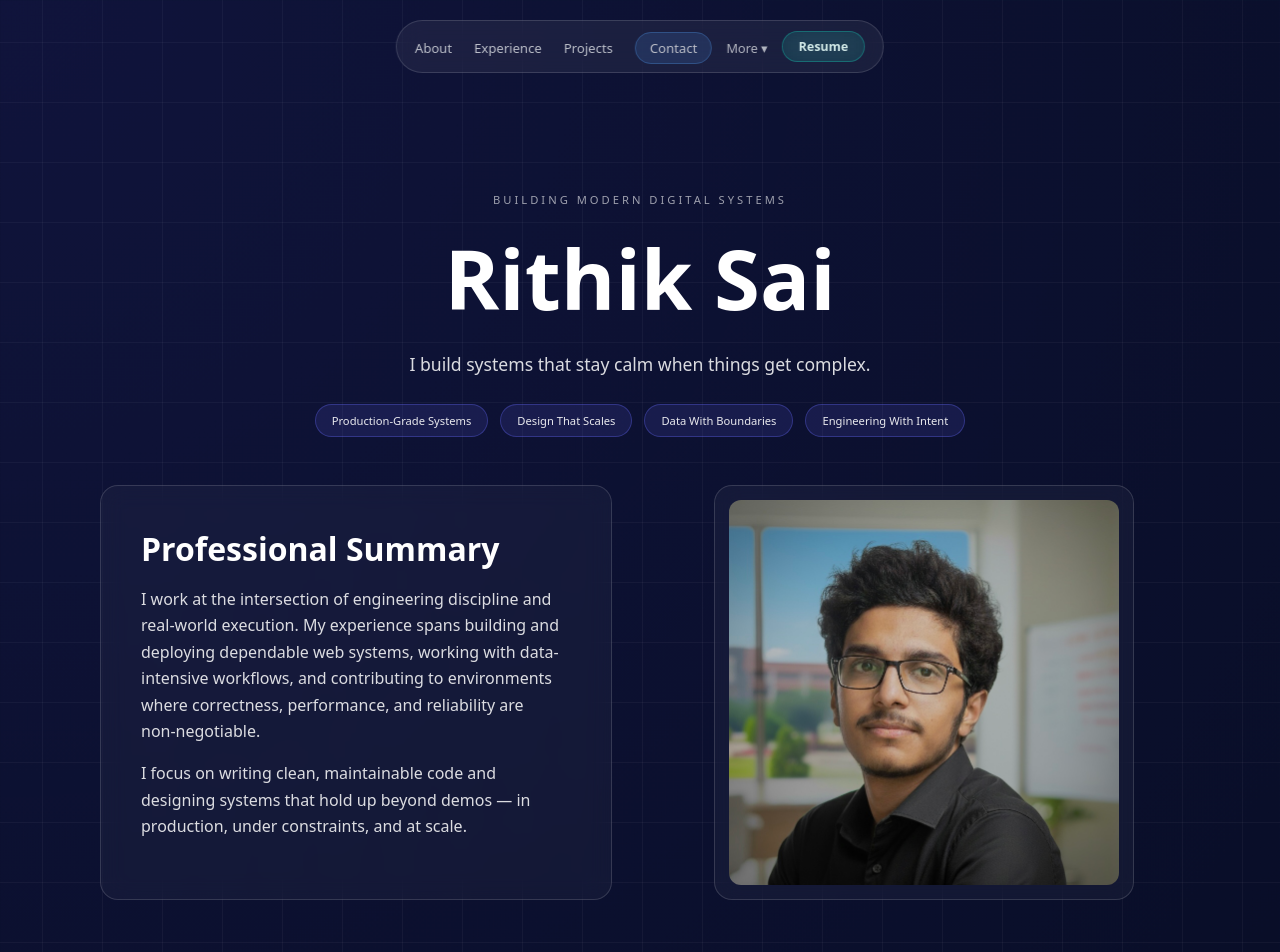
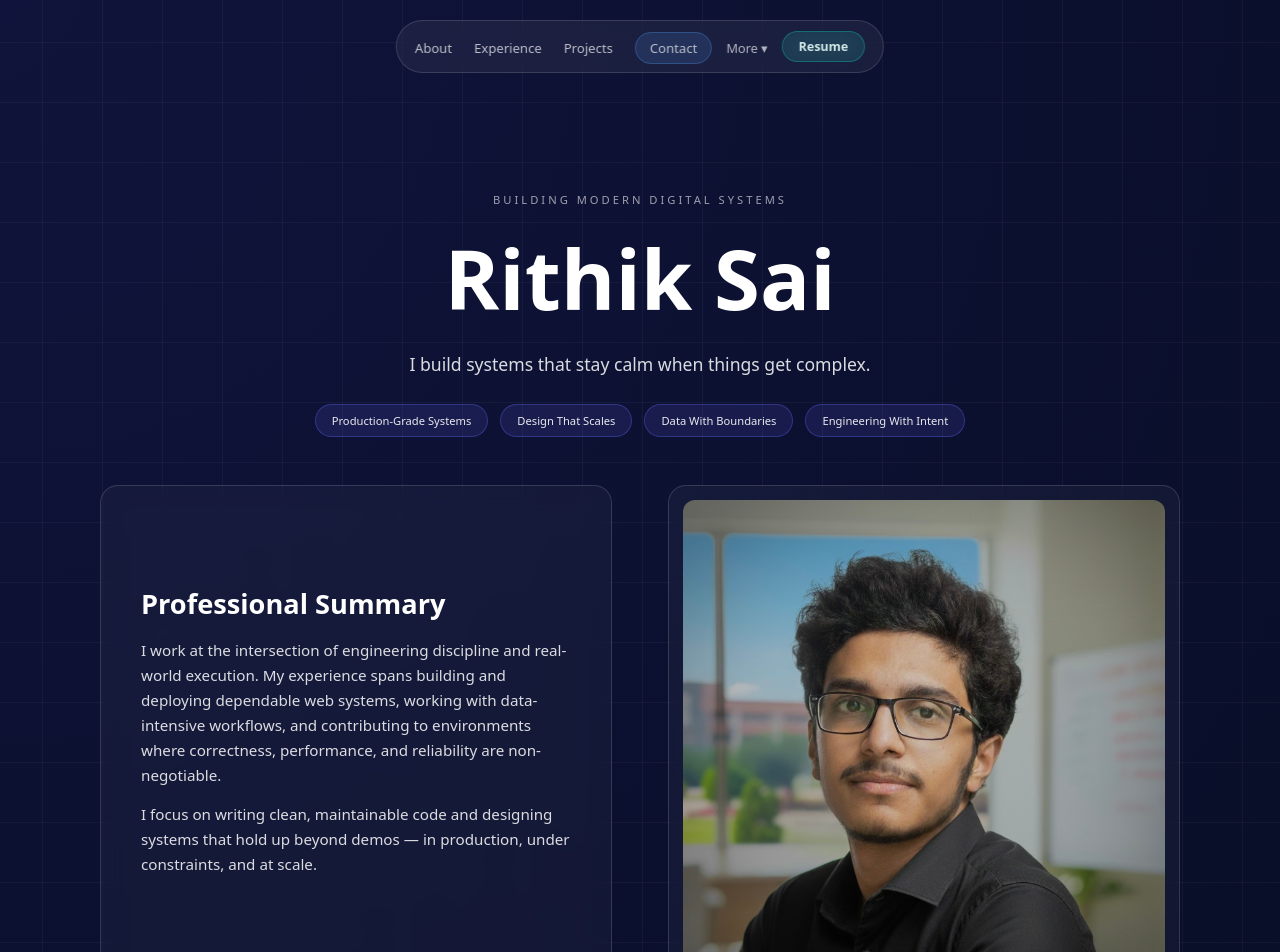
Before and after one commit to rithiksai27/Rithik-Portfolio, a React (Create React App) app: page / in a window 1280 px wide. Shown: the top 952 px of the page. Built offline with nearby package versions, Linux system fonts and the light colour scheme.

Commit message:
updated hero and about page

```diff
--- a/src/App.js
+++ b/src/App.js
@@ -1,7 +1,6 @@
 import "./styles/global.css";
 import Navbar from "./components/Navbar";
 import Hero from "./components/Hero";
-import About from "./components/About";
 import Education from "./components/Education";
 import WorkExperience from "./components/WorkExperience";
 import Projects from "./components/Projects";
--- a/src/components/About.css
+++ /dev/null
@@ -1,162 +0,0 @@
-/* =====================================================
-   ABOUT SECTION — FINAL RESPONSIVE ARCHITECTURE
-   ===================================================== */
-
-.about-section {
-  padding-block: clamp(70px, 12vh, 120px);
-  padding-inline: clamp(16px, 4vw, 48px);
-}
-
-/* GRID LAYOUT */
-.about-grid {
-  display: grid;
-  grid-template-columns: minmax(260px, 420px) 1fr;
-  gap: clamp(32px, 6vw, 64px);
-  align-items: center;
-  max-width: 1100px;
-  margin-inline: auto;
-}
-
-/* =====================================================
-   IMAGE CARD — CONTROLLED, NEVER PORTRAIT
-   ===================================================== */
-
-.about-image-card {
-  background: rgba(255, 255, 255, 0.04);
-  border: 1px solid rgba(255, 255, 255, 0.14);
-  border-radius: 18px;
-  padding: 14px;
-  backdrop-filter: blur(12px);
-
-  max-width: 420px;
-  width: 100%;
-  margin-inline: auto;
-}
-
-.about-image-card img {
-  width: 100%;
-  height: auto;
-
-  /* KEY FIX */
-  max-height: 420px;          /* prevents tall portrait */
-  object-fit: cover;
-  object-position: center;
-
-  border-radius: 12px;
-  display: block;
-}
-
-/* =====================================================
-   TEXT CARD — READABLE AT ALL SIZES
-   ===================================================== */
-
-.about-text-card {
-  background: rgba(255, 255, 255, 0.035);
-  border: 1px solid rgba(255, 255, 255, 0.14);
-  border-radius: 18px;
-  padding: clamp(26px, 5vw, 40px);
-  backdrop-filter: blur(12px);
-
-  max-width: 720px;
-}
-
-/* TITLE */
-.about-text-card h2 {
-  font-size: clamp(1.5rem, 4vw, 2rem);
-  margin-bottom: 18px;
-  color: #ffffff;
-  line-height: 1.2;
-  text-wrap: balance;
-}
-
-/* PARAGRAPHS */
-.about-text-card p {
-  font-size: clamp(0.9rem, 2.2vw, 1rem);
-  line-height: clamp(1.55, 2.4vw, 1.7);
-  color: rgba(255, 255, 255, 0.85);
-  margin-bottom: 16px;
-
-  max-width: 62ch; /* perfect reading width */
-  text-wrap: pretty;
-}
-
-/* =====================================================
-   TAGS — CLEAN, WRAP SAFELY
-   ===================================================== */
-
-.about-tags {
-  display: flex;
-  flex-wrap: wrap;
-  gap: clamp(8px, 2vw, 14px);
-  margin-top: 22px;
-}
-
-.about-tags span {
-  padding: clamp(6px, 1.5vw, 9px)
-           clamp(12px, 3vw, 18px);
-  font-size: clamp(0.65rem, 1.8vw, 0.75rem);
-  border-radius: 999px;
-
-  color: rgba(255, 255, 255, 0.9);
-  background: rgba(99, 102, 241, 0.12);
-  border: 1px solid rgba(99, 102, 241, 0.35);
-}
-
-/* =====================================================
-   TABLETS & SMALL LAPTOPS
-   ===================================================== */
-
-@media (max-width: 900px) {
-  .about-grid {
-    grid-template-columns: 1fr;
-    text-align: center;
-  }
-
-  .about-text-card {
-    margin-inline: auto;
-  }
-
-  .about-text-card p {
-    margin-inline: auto;
-  }
-
-  .about-tags {
-    justify-content: center;
-  }
-}
-
-/* =====================================================
-   VERY SMALL DEVICES (≤ 360px)
-   ===================================================== */
-
-@media (max-width: 360px) {
-  .about-text-card {
-    padding: 22px;
-  }
-
-  .about-text-card p {
-    font-size: 0.85rem;
-  }
-}
-
-/* =====================================================
-   ULTRA LARGE SCREENS (4K+)
-   ===================================================== */
-
-@media (min-width: 1800px) {
-  .about-grid {
-    grid-template-columns: 420px 1fr;
-  }
-
-  .about-text-card p {
-    font-size: 1.05rem;
-  }
-}
-
-/* =====================================================
-   GLOBAL SAFETY
-   ===================================================== */
-
-.about-section * {
-  max-width: 100%;
-}
--- a/src/components/About.js
+++ /dev/null
@@ -1,43 +0,0 @@
-import "./About.css";
-import profileImg from "../assets/profile.jpg";
-
-function About() {
-  return (
-    <section id="about" className="about-section">
-      <div className="about-grid">
-
-        <div className="about-image-card">
-          <img src={profileImg} alt="Rithik Sai" />
-        </div>
-
-        <div className="about-text-card">
-          <h2>Professional Summary</h2>
-
-          <p>
-            I work at the intersection of engineering discipline and real-world
-            execution. My experience spans building and deploying dependable
-            web systems, working with data-intensive workflows, and contributing
-            to environments where correctness, performance, and reliability
-            are non-negotiable.
-          </p>
-
-          <p>
-            I focus on writing clean, maintainable code and designing systems
-            that hold up beyond demos — in production, under constraints,
-            and at scale.
-          </p>
-
-          <div className="about-tags">
-            <span>Production Systems</span>
-            <span>Scalable Architectures</span>
-            <span>Data-Intensive Workflows</span>
-            <span>Engineering Discipline</span>
-          </div>
-        </div>
-
-      </div>
-    </section>
-  );
-}
-
-export default About;
```
